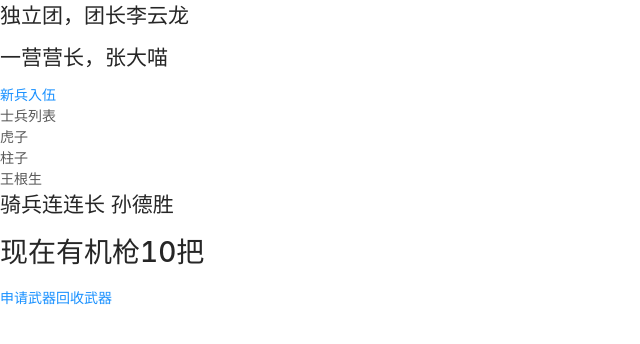
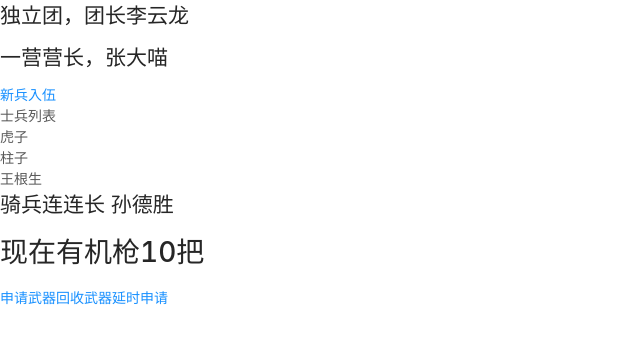
Before and after one commit to Geronimomiao/recruitment, a React (Create React App) app: page / in a window 1280 px wide. Shown: the top 344 px of the page, without its empty margins (0-640 px from the left). Built offline with nearby package versions, Linux system fonts and the light colour scheme.

Commit message:
react-redux 改造

```diff
--- a/package.json
+++ b/package.json
@@ -9,8 +9,10 @@
     "react": "^16.8.6",
     "react-app-rewired": "^2.1.1",
     "react-dom": "^16.8.6",
+    "react-redux": "^7.0.2",
     "react-scripts": "2.1.8",
-    "redux": "^4.0.1"
+    "redux": "^4.0.1",
+    "redux-thunk": "^2.3.0"
   },
   "scripts": {
     "start": "react-app-rewired start",
--- a/src/App.js
+++ b/src/App.js
@@ -1,27 +1,38 @@
 import React from 'react'
-import { Button, List } from 'antd-mobile';
-// import { addGUN, removeGUN } from './index.redux'
+import {Button, List} from 'antd-mobile';
+import {connect} from 'react-redux'
 
-class App extends React.Component{
+import { addGUN, removeGUN, addGunAsync } from './index.redux'
+
+class App extends React.Component {
   render() {
     const boss = '李云龙'
-    const store = this.props.store
+    // const store = this.props.store
+    // const num = store.getState()
+    const num = this.props.num
     const addGUN = this.props.addGUN
     const removeGUN = this.props.removeGUN
-    const num = store.getState()
+    const addGunAsync = this.props.addGunAsync
+
     return (
       <div>
         <h2>独立团，团长{boss}</h2>
         <OneCamp camper='张大喵'></OneCamp>
         <Cavalry boss="孙德胜"></Cavalry>
         <h1>现在有机枪{num}把</h1>
-        <Button onClick={()=> store.dispatch(addGUN())}>申请武器</Button>
-        <Button onClick={()=> store.dispatch(removeGUN())}>回收武器</Button>
+        <Button onClick={addGUN}>申请武器</Button>
+        <Button onClick={removeGUN}>回收武器</Button>
+        <Button onClick={addGunAsync}>延时申请</Button>
       </div>
     )
   }
 }
 
+const mapStateToProps = (state) => {
+  return {num:state}
+}
+const actionCreators = {addGUN, removeGUN, addGunAsync}
+App = connect(mapStateToProps, actionCreators)(App)
 // class Cavalry extends React.Component{
 //   render() {
 //     return <h2>骑兵连连长 {this.props.boss}</h2>
@@ -32,7 +43,7 @@ function Cavalry(props) {
 }
 
 
-class OneCamp extends React.Component{
+class OneCamp extends React.Component {
   constructor(props) {
     super(props)
     this.state = {
@@ -40,17 +51,21 @@ class OneCamp extends React.Component{
     }
     // this.addSolder = this.addSolder.bind(this)
   }
+
   componentWillMount() {
     console.log('组件马上就要加载了')
   }
+
   componentDidMount() {
     console.log('组件加载完毕')
   }
+
   addSolder() {
     this.setState({
-      solders: [...this.state.solders, '新兵'+Math.random()]
+      solders: [...this.state.solders, '新兵' + Math.random()]
     })
   }
+
   render() {
     console.log('组件正在加载')
     return (
@@ -58,11 +73,11 @@ class OneCamp extends React.Component{
         <h2>一营营长，{this.props.camper}</h2>
         <Button type="primary" onClick={() => this.addSolder()}>新兵入伍</Button>
         <List
-          renderHeader={ () => '士兵列表' }
+          renderHeader={() => '士兵列表'}
         >
           {
             this.state.solders.map(v => {
-              return <List.Item key = {v}> {v} </List.Item>
+              return <List.Item key={v}> {v} </List.Item>
             })
           }
         </List>
--- a/src/index.js
+++ b/src/index.js
@@ -1,19 +1,34 @@
 import React from 'react';
 import ReactDOM from 'react-dom';
-import { createStore } from 'redux'
+import {createStore, applyMiddleware, compose} from 'redux'
+import thunk from 'redux-thunk'
+import {Provider} from 'react-redux'
 
 import './index.css';
 import App from './App';
 import * as serviceWorker from './serviceWorker';
-import { counter, addGUN, removeGUN } from './index.redux'
+import { counter } from './index.redux'
 
-const store = createStore(counter)
+const store = createStore(counter, compose(
+  applyMiddleware(thunk),
+  window.devToolsExtension ? window.devToolsExtension() : () => {
+  }
+))
 
-const render = () => {
-  ReactDOM.render(<App store={store} addGUN={addGUN} removeGUN={removeGUN} />, document.getElementById('root'));
-}
-render()
-store.subscribe(render)
+// const render = () => {
+//   ReactDOM.render(<App store={store} addGUN={addGUN} removeGUN={removeGUN}
+//                        addGunAsync={addGunAsync}/>, document.getElementById('root'));
+// }
+// render()
+// store.subscribe(render)
+
+
+ReactDOM.render(
+  (<Provider store={store}>
+    <App/>
+  </Provider>),
+  document.getElementById('root')
+);
 
 // If you want your app to work offline and load faster, you can change
 // unregister() to register() below. Note this comes with some pitfalls.
--- a/src/index.redux.js
+++ b/src/index.redux.js
@@ -20,3 +20,10 @@ export const addGUN = () => {
 export const removeGUN = () => {
   return {type: REMOVE_GUN}
 }
+export const addGunAsync = () => {
+  return dispatch => {
+    setTimeout(() => {
+      dispatch(addGUN())
+    }, 2000)
+  }
+}
```
Also changed, not shown: 1 other file (tests, documents, lock files or other folders).
